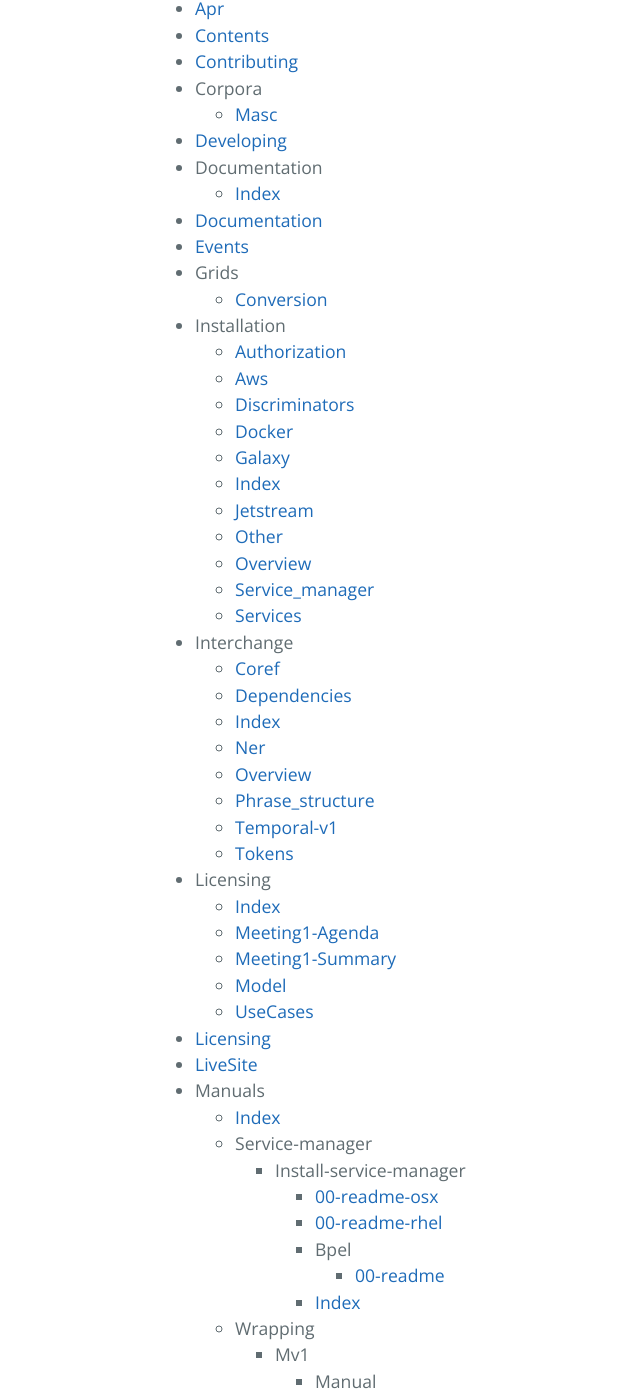
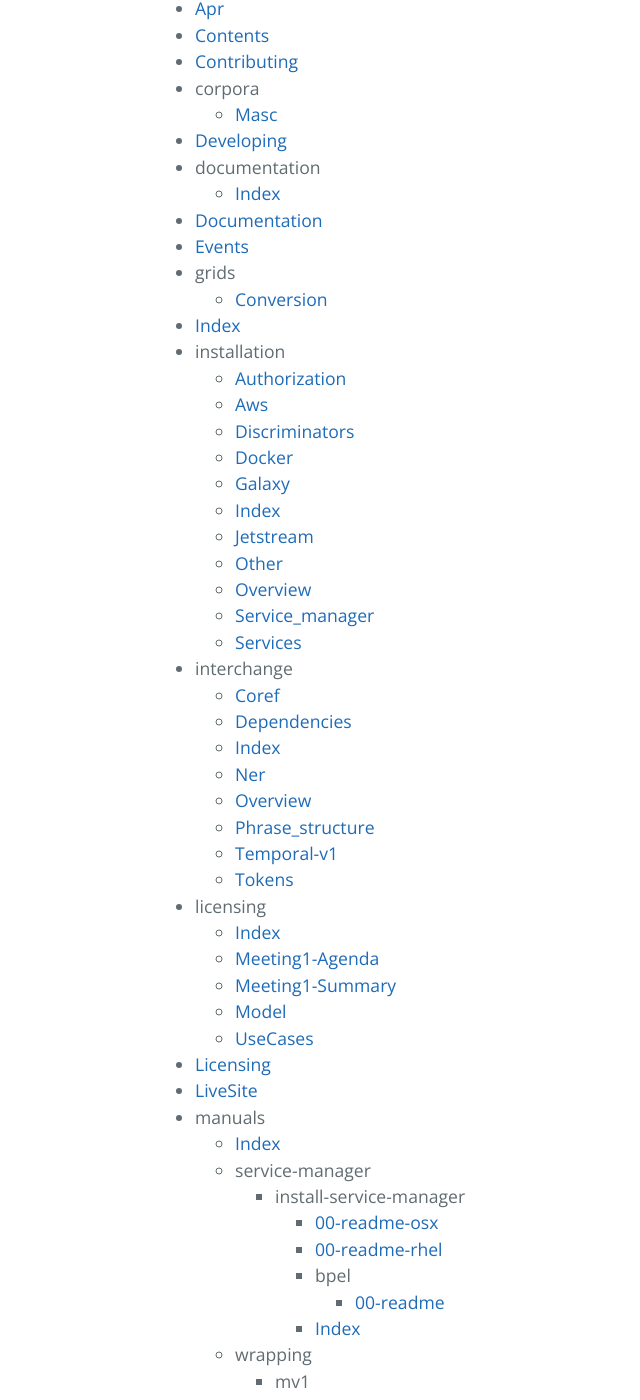
Before and after one commit to lapps/lapps.github.io, a Jekyll site: the page built from Contents.md, in a window 1280 px wide and 1400 px high, scrolled down 488 px. Shown: the whole window, without its empty margins (69-709 px from the left). Built offline with Jekyll 4.4.1, drawn with Linux system fonts in a browser that asks for light colours; some of the changed text lies outside the part shown.

Commit message:
Generated new page index.

```diff
--- a/Contents.md
+++ b/Contents.md
@@ -8,16 +8,17 @@
 - [Apr](/apr)
 - [Contents](/Contents)
 - [Contributing](/Contributing)
-- Corpora
+- corpora
   - [Masc](/corpora/masc)
 - [Developing](/Developing)
-- Documentation
+- documentation
   - [Index](/documentation/index)
 - [Documentation](/Documentation)
 - [Events](/Events)
-- Grids
+- grids
   - [Conversion](/grids/conversion)
-- Installation
+- [Index](/index)
+- installation
   - [Authorization](/installation/authorization)
   - [Aws](/installation/aws)
   - [Discriminators](/installation/discriminators)
@@ -29,7 +30,7 @@
   - [Overview](/installation/overview)
   - [Service_manager](/installation/service_manager)
   - [Services](/installation/services)
-- Interchange
+- interchange
   - [Coref](/interchange/coref)
   - [Dependencies](/interchange/dependencies)
   - [Index](/interchange/index)
@@ -38,7 +39,7 @@
   - [Phrase_structure](/interchange/phrase_structure)
   - [Temporal-v1](/interchange/temporal-v1)
   - [Tokens](/interchange/tokens)
-- Licensing
+- licensing
   - [Index](/licensing/index)
   - [Meeting1-Agenda](/licensing/Meeting1-Agenda)
   - [Meeting1-Summary](/licensing/Meeting1-Summary)
@@ -72,7 +72,7 @@
 - [Specs](/specs)
 - [Summary2014-10-03](/Summary2014-10-03)
 - [TechMeeting2014-10-02](/TechMeeting2014-10-02)
-- Technical
+- technical
   - [Containers](/technical/containers)
   - [Docker](/technical/docker)
   - [Dsl](/technical/dsl)
```
Also changed, not shown: other parts of Contents.md (+10 -10 lines), Test.md (deleted, +0 -15 lines), Themes.md (deleted, +0 -10 lines), examples/default.md (deleted, +0 -30 lines), examples/modernist.md (deleted, +0 -31 lines), examples/slate.md (deleted, +0 -31 lines), 1 other file.
